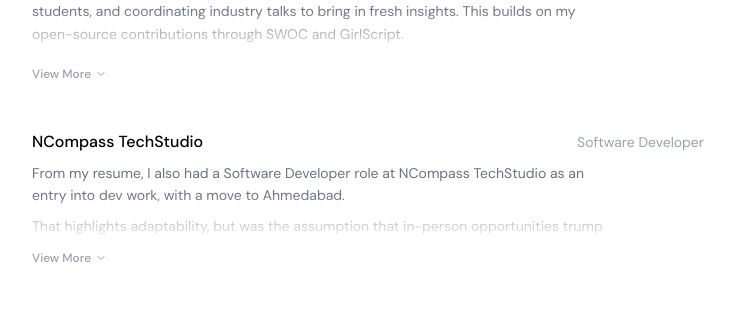
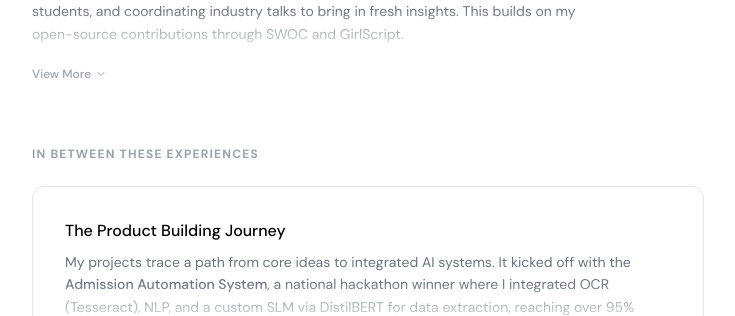
Before and after one commit to sanjanb/sanjanbm, a Next.js app: page / in a window 1280 px wide. Shown: the part 1262-1578 px from the top of the page, without its empty margins (272-1007 px from the left). Built offline with nearby package versions, Linux system fonts and the light colour scheme.

Commit message:
feat: Implement the main portfolio page with interactive components, theme toggling, and dual human/agent content views.

```diff
--- a/app/page.tsx
+++ b/app/page.tsx
@@ -293,17 +293,6 @@
                   <div className="space-y-2">
                     <p>I'm leading over five workshops and hackathons on AI/ML, engaging more than 500 students, and coordinating industry talks to bring in fresh insights. This builds on my open-source contributions through SWOC and GirlScript.</p>
                     <p>Am I relying on these for resume boosts? It's valid for networking, but another view: It might dilute time for personal coding. The logic checks if it leads to collaborations, though I'd track how many turn into ongoing projects.</p>
-                  </div>
-                </ExperienceItem>
-
-                <ExperienceItem
-                  title="NCompass TechStudio"
-                  role="Software Developer"
-                  collapsible={true}
-                >
-                  <div className="space-y-2">
-                    <p>From my resume, I also had a Software Developer role at NCompass TechStudio as an entry into dev work, with a move to Ahmedabad.</p>
-                    <p>That highlights adaptability, but was the assumption that in-person opportunities trump remote ones accurate, or could staying put have allowed deeper focus on studies?</p>
                   </div>
                 </ExperienceItem>
               </div>
```
